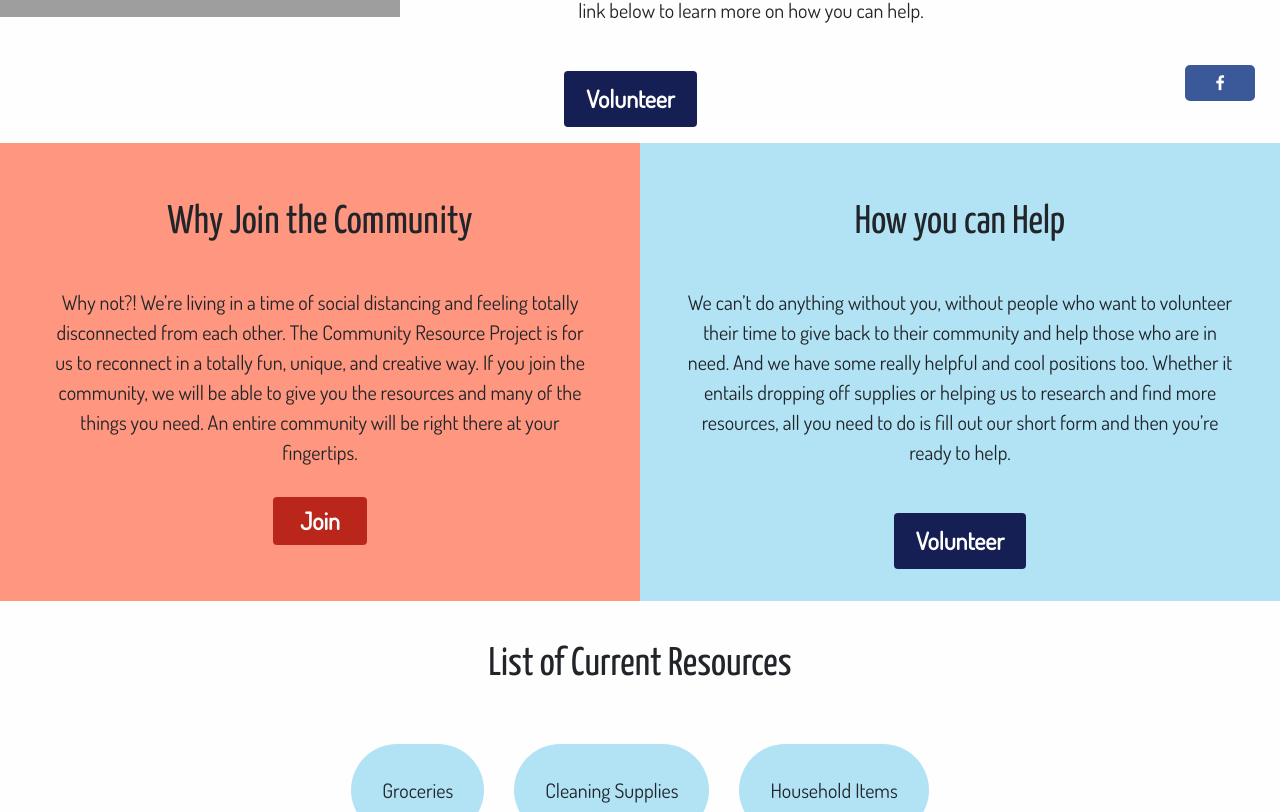
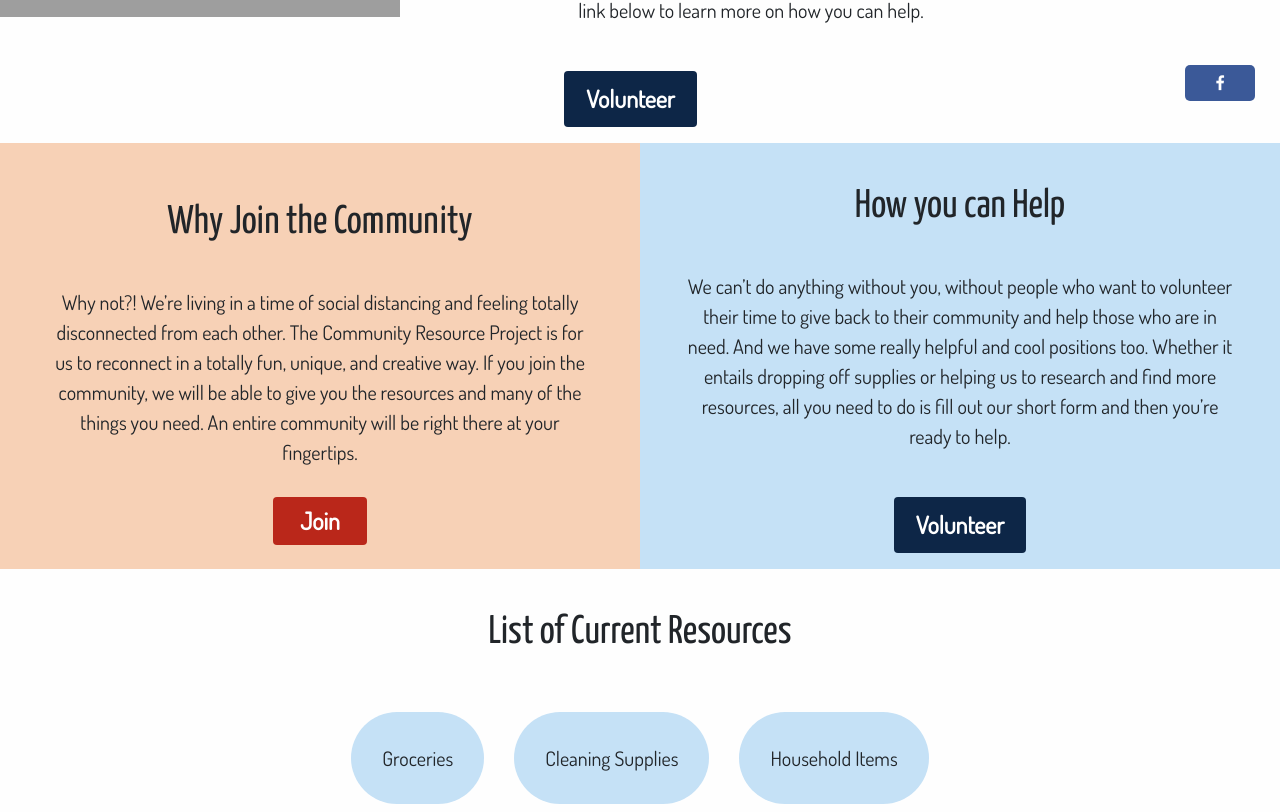
Before and after one commit to octaviamedia/community-resource-project, a Next.js app: page /about in a window 1280 px wide. Shown: the part 1368-2180 px from the top of the page. Built offline with nearby package versions, Linux system fonts and the light colour scheme; grey boxes are pictures that could not be loaded.

Commit message:
Adjusted Padding

```diff
--- a/src/components/footer/index.jsx
+++ b/src/components/footer/index.jsx
@@ -29,8 +29,9 @@ const Footer = ({navItems}) => (
           <Col xs={12} md={4} style={{"textAlign":"center"}}>
             <Image
               src = "../../../static/images/TCRP LOGO UPDATED 3.23.20.jpg"
-              height={200}
-              width={400}
+              height={220}
+              width={450}
+              fluid
             />
           </Col>
         </Row>
--- a/src/pages/about.jsx
+++ b/src/pages/about.jsx
@@ -62,7 +62,7 @@ const Why = ({}) => (
 const TwoCols = () => (
   <Container fluid>
     <Row>
-      <Col className="peach" style={{"textAlign":"center"}} xs={12} md={6}>
+      <Col className="sand" style={{"textAlign":"center"}} xs={12} md={6}>
         <h2>Why Join the Community</h2>
         <p>{content.community}</p>
         <Link href="/join">
@@ -101,7 +101,7 @@ const CurrentResources = ({resources}) => (
 const Callto = () =>(
   <Container fluid>
     <Row className="blue">
-      <Col xs={12} md={6}>
+      <Col xs={12} md={6} className="p-3">
         <Image
           src="../static/images/TCRP Logo 3.21.20.jpg"
           fluid
--- a/src/pages/contact.jsx
+++ b/src/pages/contact.jsx
@@ -37,7 +37,7 @@ const Contact = () => {
 const Callto = () =>(
   <Container fluid>
     <Row className="blue">
-      <Col xs={12} md={6}>
+      <Col xs={12} md={6} className="p-3">
         <Image
           src="../static/images/TCRP Logo 3.21.20.jpg"
           fluid
--- a/src/pages/index.jsx
+++ b/src/pages/index.jsx
@@ -51,7 +51,7 @@ const Index = () => {
         </Row>
 
         <Row className="blue">
-          <Col xs={12} md={6}>
+          <Col xs={12} md={6} className="p-3">
             <Image
               src="../static/images/TCRP Logo 3.21.20.jpg"
               fluid
--- a/src/pages/resources.jsx
+++ b/src/pages/resources.jsx
@@ -100,7 +100,7 @@ const Aid = () => (
 const Callto = () =>(
   <Container fluid>
     <Row className="blue">
-      <Col xs={12} md={6}>
+      <Col xs={12} md={6} className="p-3">
         <Image
           src="../static/images/TCRP Logo 3.21.20.jpg"
           fluid
--- a/src/styles/_variables.scss
+++ b/src/styles/_variables.scss
@@ -9,11 +9,11 @@ $secondary-font: 'Yanone Kaffeesatz', sans-serif;
 // recommand to use http://colormind.io/bootstrap/# to generate
 // the best color scheme
 
-$peach: #FF967F;
+$peach: #F18F7E;
 $off-white: rgb(249,241,241);
-$light-blue: #B1E3F5;
-$navy-blue: #151F53;
-$sand: #EBDAAD;
+$light-blue: #C5E1F6;
+$navy-blue: #0D2647;
+$sand: #F7D1B6;
 $cta-color: #ba271a;
 
 $light-shades: #f7f5f4; // DESERT STORM
--- a/src/styles/main.scss
+++ b/src/styles/main.scss
@@ -80,7 +80,6 @@ h4{
 
 .blue{
   background: $light-blue;
-  padding: 1em
 }
 
 .sand{
```
